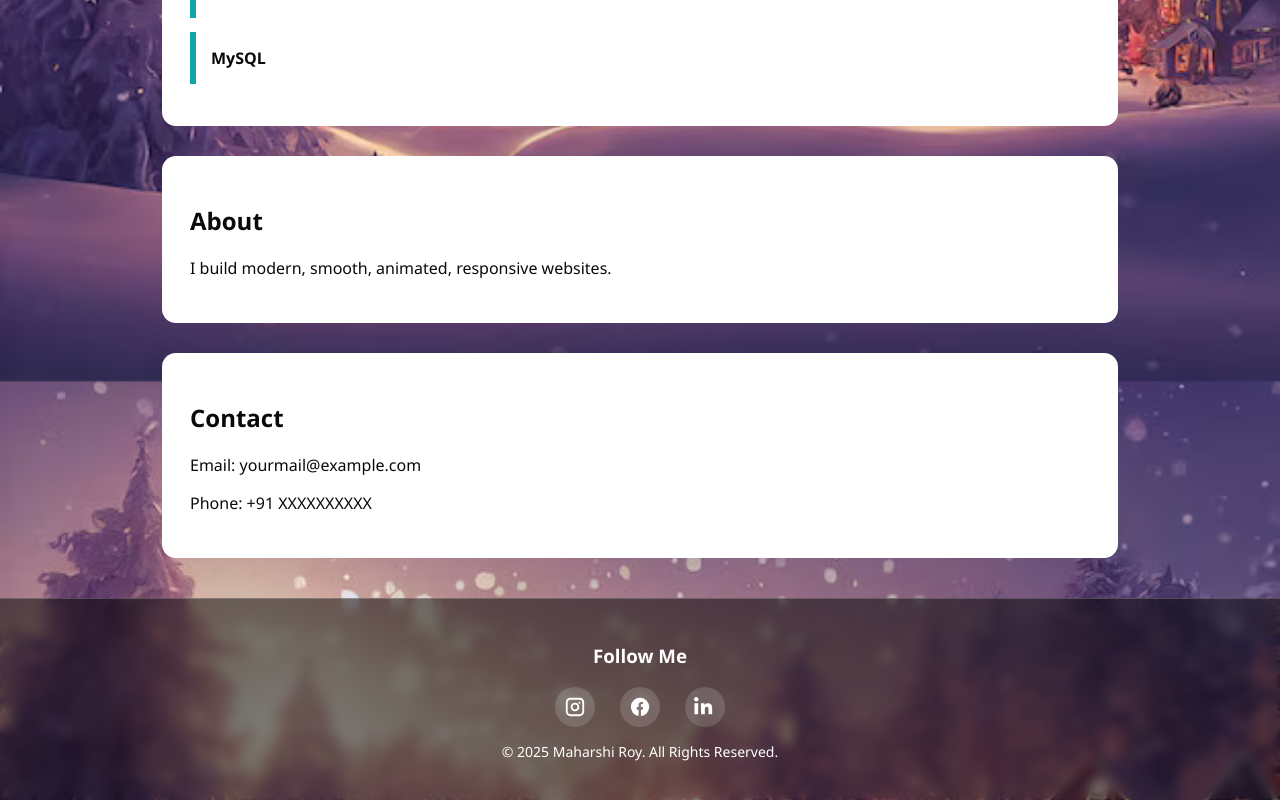
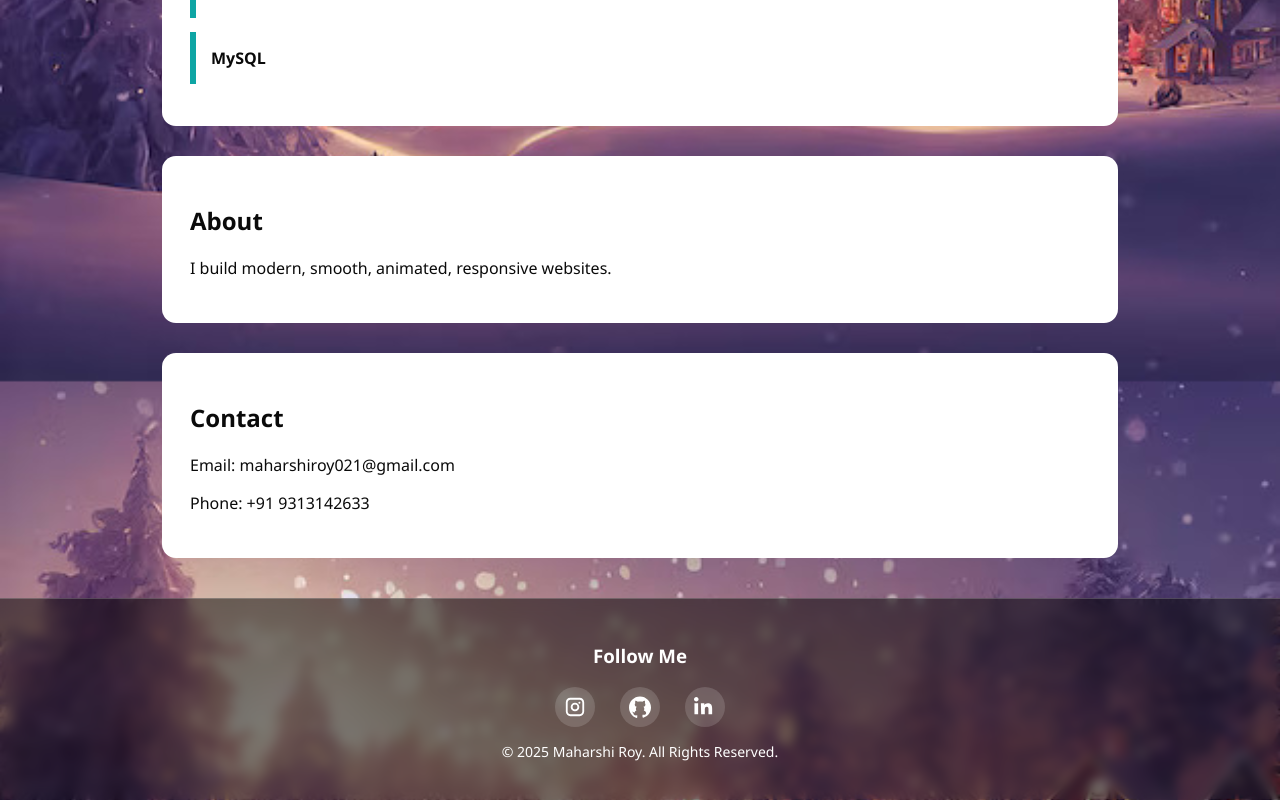
Before and after one commit to teaser653/pf_mr, a plain HTML site: page index.html in a window 1280 px wide. Shown: the part 1324-2124 px from the top of the page. Drawn offline with Linux system fonts and the light colour scheme.

Commit message:
Update index.html

```diff
--- a/index.html
+++ b/index.html
@@ -313,8 +313,8 @@ footer h3{ color:white; }
 <!-- CONTACT -->
 <section class="section" id="contact">
   <h2>Contact</h2>
-  <p>Email: yourmail@example.com</p>
-  <p>Phone: +91 XXXXXXXXXX</p>
+  <p>Email: maharshiroy021@gmail.com</p>
+  <p>Phone: +91 9313142633</p>
 </section>
 
 <!-- FOOTER -->
@@ -330,10 +330,12 @@ footer h3{ color:white; }
         12 2.7 2.7 0 0 1 12 9.3zm4.8-.9a1.1 1.1
         0 1 0-1.1-1.1 1.1 1.1 0 0 0 1.1 1.1z"/></svg></a>
 
-    <a href="#"><svg viewBox="0 0 24 24"><path d="M22 12a10 10 0 1 0-11.5 9.9v-7h-2v-3h2v-2.3c0-2
-        1.2-3.1 3-3.1.9 0 1.8.1 1.8.1v2h-1c-1
-        0-1.3.6-1.3 1.2V12h2.3l-.4 3h-1.9v7A10
-        10 0 0 0 22 12"/></svg></a>
+   <a href="https://github.com/teaser653" target="_blank">
+  <svg viewBox="0 0 24 24">
+    <path d="M12 0.5C5.4 0.5 0 5.9 0 12.5c0 5.3 3.4 9.8 8.2 11.4.6.1.8-.3.8-.6v-2.2c-3.3.7-4-1.6-4-1.6-.5-1.3-1.2-1.7-1.2-1.7-1-.7.1-.7.1-.7 1.1.1 1.6 1.1 1.6 1.1 1 .1.7-1.8 2.6-2.4-.3-.2-.6-.9-.6-1.8 0-1 .3-1.8.9-2.4-1-.2-2.1-.5-2.1-2.4 0-.5.2-1 .6-1.4-.1-.2-.4-1.2.1-2.5 0 0 .8-.3 2.6 1 .8-.2 1.6-.4 2.5-.4s1.7.1 2.5.4c1.8-1.4 2.6-1 2.6-1 .5 1.3.2 2.3.1 2.5.4.4.6.9.6 1.4 0 1.9-1.1 2.2-2.1 2.4.6.6.9 1.4.9 2.4 0 1-.3 1.6-.6 1.8 2 .6 2.6 2.4 2.6 2.4 0 1.8-.8 2.7-4 2.2V23c0 .3.2.7.8.6C20.6 22.3 24 17.8 24 12.5 24 5.9 18.6.5 12 .5z" />
+  </svg>
+</a>
+
 
     <a href="#"><svg viewBox="0 0 24 24"><path d="M4.98 3.5C4.98 4.88 3.86 6 2.48
         6S0 4.88 0 3.5 1.12 1 2.5
```
